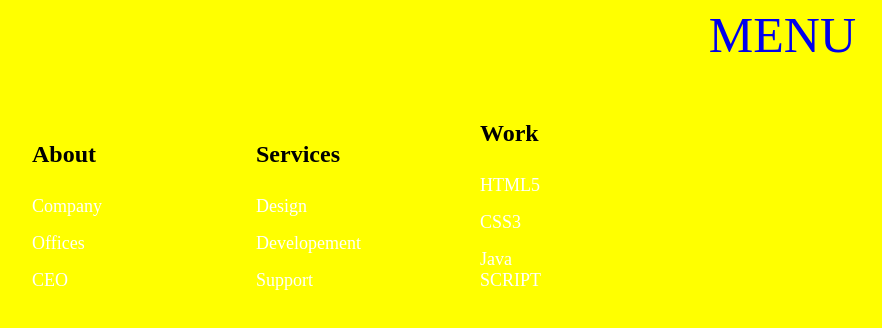
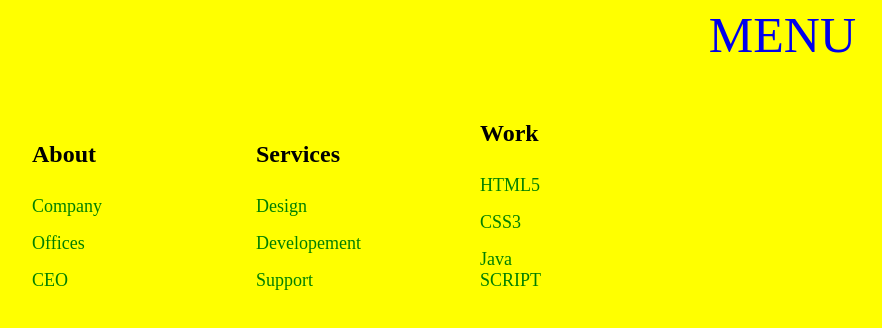
Before and after one commit to abhaytestgithub/JS-Overlay-Menu-project, a plain HTML site: page index.html in a window 1280 px wide. Both pictures are taken after a click on the link "MENU". Shown: the whole page, without its empty margins (374-1256 px from the left). Drawn offline with Linux system fonts and the light colour scheme.

Commit message:
Color changed

```diff
--- a/css/style.css
+++ b/css/style.css
@@ -56,7 +56,8 @@ body{
         list-style: none;
     }
     .nav-cal ul li a{
-        color: white;
+        /* color changed to white to green */
+        color: green;
         font-size: 18px;
         display: block;
         padding: 8px 0;
```
